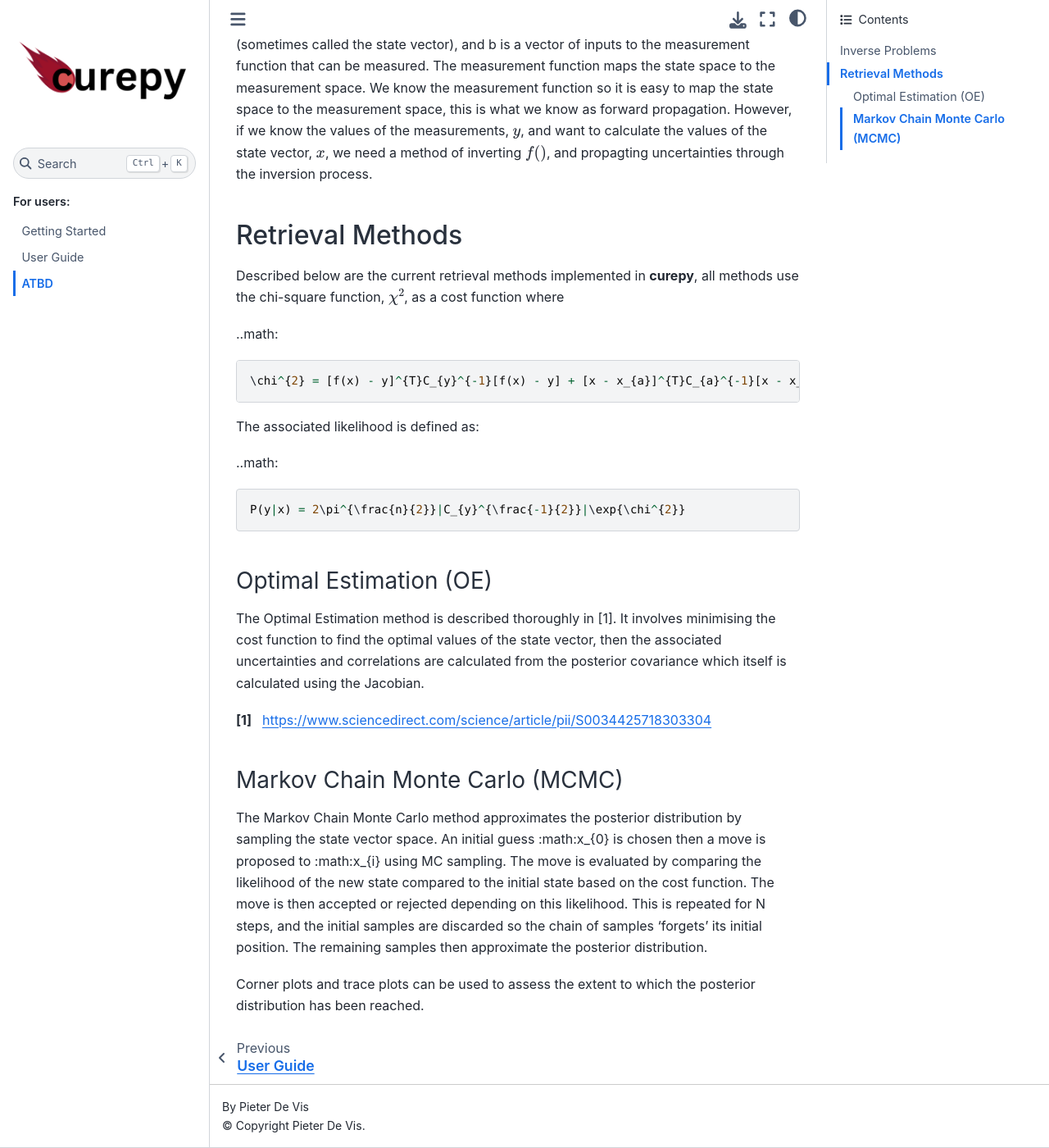
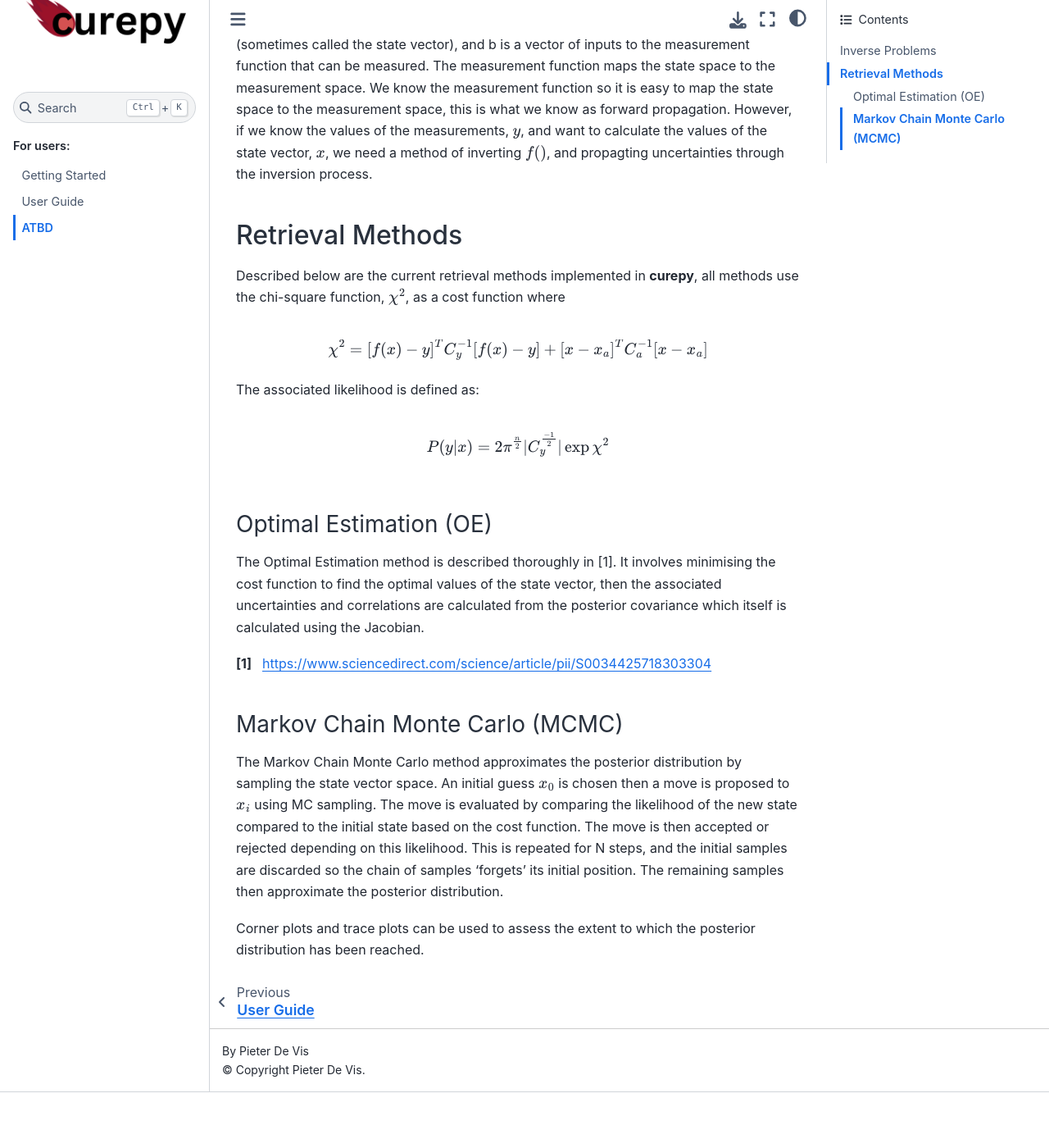
Before and after one commit to comet-toolkit/curepy, a Sphinx documentation site: the page built from docs/content/atbd.rst, in a window 1280 px wide and 1400 px high, scrolled down 310 px. Shown: the whole window at 82% size. Built offline with Sphinx 7.4.7 and the Sphinx Book theme 1.1.4, drawn with Linux system fonts in a browser that asks for light colours; pages that are not in the unit, such as notebooks, are missing from menus; after the commit the page ends 1642 px from its top, so only the background shows below that.

Commit message:
fix docs

```diff
--- a/docs/content/atbd.rst
+++ b/docs/content/atbd.rst
@@ -24,13 +24,13 @@ Retrieval Methods
 Described below are the current retrieval methods implemented in **curepy**, all methods use the chi-square
 function, :math:`\chi^{2}`, as a cost function where
 
-..math::
+.. math::
 
     \chi^{2} = [f(x) - y]^{T}C_{y}^{-1}[f(x) - y] + [x - x_{a}]^{T}C_{a}^{-1}[x - x_{a}]
 
 The associated likelihood is defined as:
 
-..math::
+.. math::
 
     P(y|x) = 2\pi^{\frac{n}{2}}|C_{y}^{\frac{-1}{2}}|\exp{\chi^{2}}
 
@@ -46,7 +46,7 @@ then the associated uncertainties and correlations are calculated from the poste
 Markov Chain Monte Carlo (MCMC)
 ^^^^^^^^^^^^^^^^^^^^^^^^^^^^^^^
 
-The Markov Chain Monte Carlo method approximates the posterior distribution by sampling the state vector space. An initial guess :math:x_{0} is chosen then a move is proposed to :math:x_{i} using MC sampling.
+The Markov Chain Monte Carlo method approximates the posterior distribution by sampling the state vector space. An initial guess :math:`x_{0}` is chosen then a move is proposed to :math:`x_{i}` using MC sampling.
 The move is evaluated by comparing the likelihood of the new state compared to the initial state based on the cost function. The move is then accepted or rejected depending on this likelihood.
 This is repeated for N steps, and the initial samples are discarded so the chain of samples 'forgets' its initial position. The remaining samples then approximate the posterior distribution.
 
```
